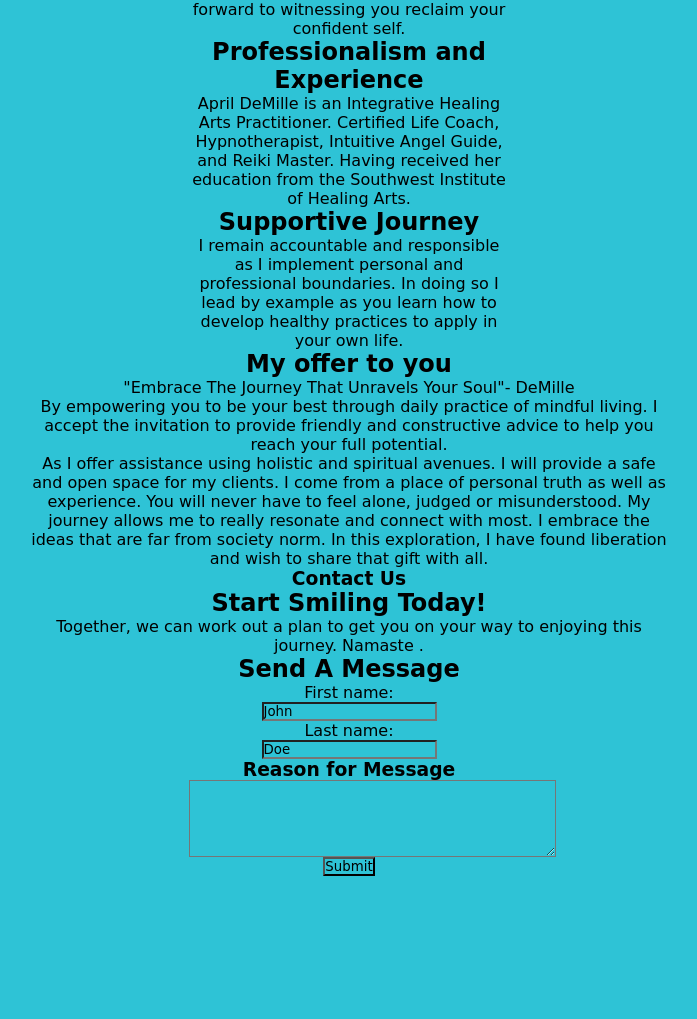
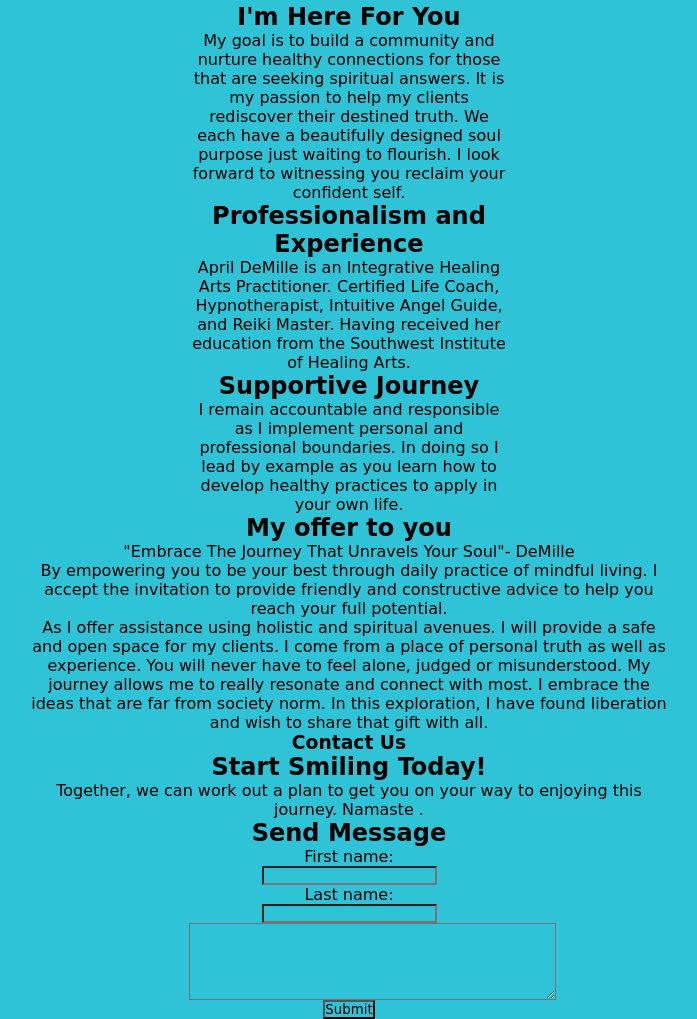
Before and after one commit to AprilDavisDeMille/DemoRepo, a plain HTML site: page index2.html in a window 1280 px wide. Shown: the part 967-1986 px from the top of the page, without its empty margins (291-988 px from the left). Before the commit the page ends 1843 px from the top, so only its background shows below. Drawn offline with Linux system fonts and the light colour scheme.

Commit message:
More Form Ideas, And Changes to section titles

```diff
--- a/index2.html
+++ b/index2.html
@@ -22,7 +22,7 @@
                 </ul>
          </div>
          <div class="content">
-            <h1>Psychic Life Coach</h1>
+            <h1>Psychic Medium & Transformational Life Coach</h1>
             <h1>April DeMille</h1>
             <h2>Inspiring Authentic Lifestyles</h2>
             <p>Transformation starts with YOU!
@@ -70,22 +70,23 @@
 
     <h1>Contact Us</h1>
     <section>
+
     <h2>Start Smiling Today!</h2>
     <p>Together, we can work out a plan to get you on your way to enjoying this journey. Namaste .</p>
     </section>
 
 
-    <h2>Send A Message</h2>
+    <h2>Send Message</h2>
 
     <form>
       <label for="fname">First name:</label><br>
-      <input type="text" id="fname" name="fname" value="John"><br>
+      <input type="text" id="fname" name="fname" value=""><br>
       <label for="lname">Last name:</label><br>
-      <input type="text" id="lname" name="lname" value="Doe">
+      <input type="text" id="lname" name="lname" value="">
 
     </form>
 
-  <h3>Reason for Message</h3>
+  <h3></h3>
 <section class="about">
   <form>
       <label for="Description"></label>
@@ -96,6 +97,5 @@
 
 
 
-
     </body>
 </html>
```
Also changed, not shown: README.md.
